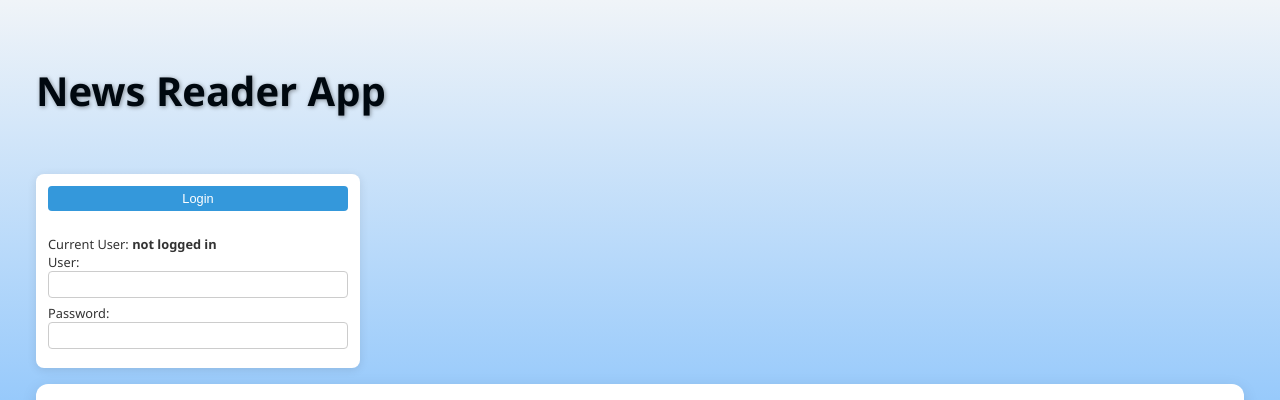
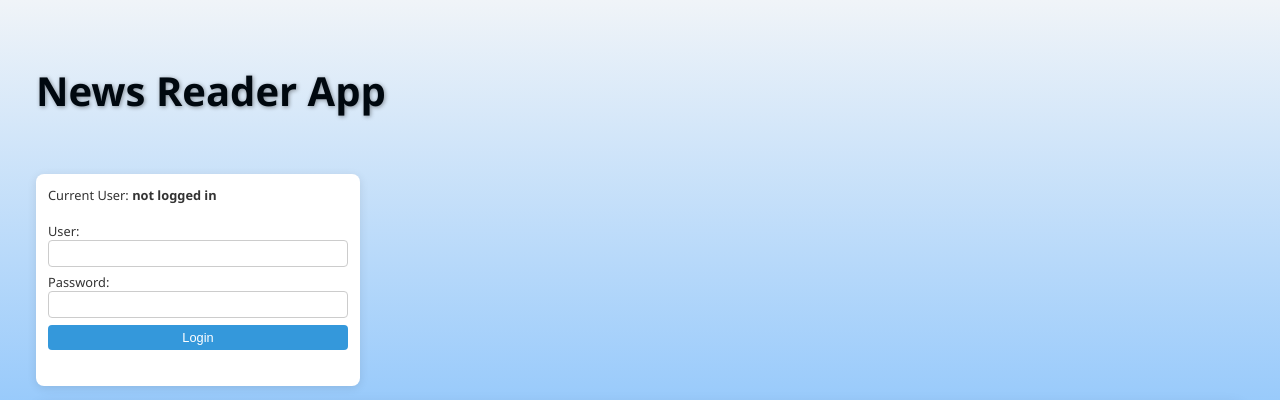
Before and after one commit to PradeepJagannathan/front-end, a React (Create React App) app: page / in a window 1280 px wide. Shown: the top 400 px of the page. Built offline with nearby package versions, Linux system fonts and the light colour scheme; no server answers.

Commit message:
Move Login Button down

```diff
--- a/src/LoginForm.js
+++ b/src/LoginForm.js
@@ -3,19 +3,19 @@ export function LoginForm(params) {
     const handleChange = (event) => {
         let newCredentials = { ...params.credentials };
         newCredentials[event.target.name] = event.target.value;
+        console.log("newCredentials: ", newCredentials);
         params.setCredentials(newCredentials);
     };
 
     return (
         <div>
-            <button onClick={params.login}>
-                {params.currentUser ? "Logout" : "Login"}
-            </button>
             <div>
                 Current&nbsp;User:{" "}
                 <span style={{ fontWeight: "bold" }}>
                     {params.currentUser ? params.currentUser.user : "not logged in"}
                 </span>
+                <br />
+                <br />
             </div>
 
             <div className={params.currentUser ? "hidden" : "visible"}>
@@ -42,6 +42,10 @@ export function LoginForm(params) {
                         className="login-input"
                     />
                 </div>
+
+                <button onClick={params.login}>
+                    {params.currentUser ? "Logout" : "Login"}
+                </button>
             </div>
         </div>
     );
```
